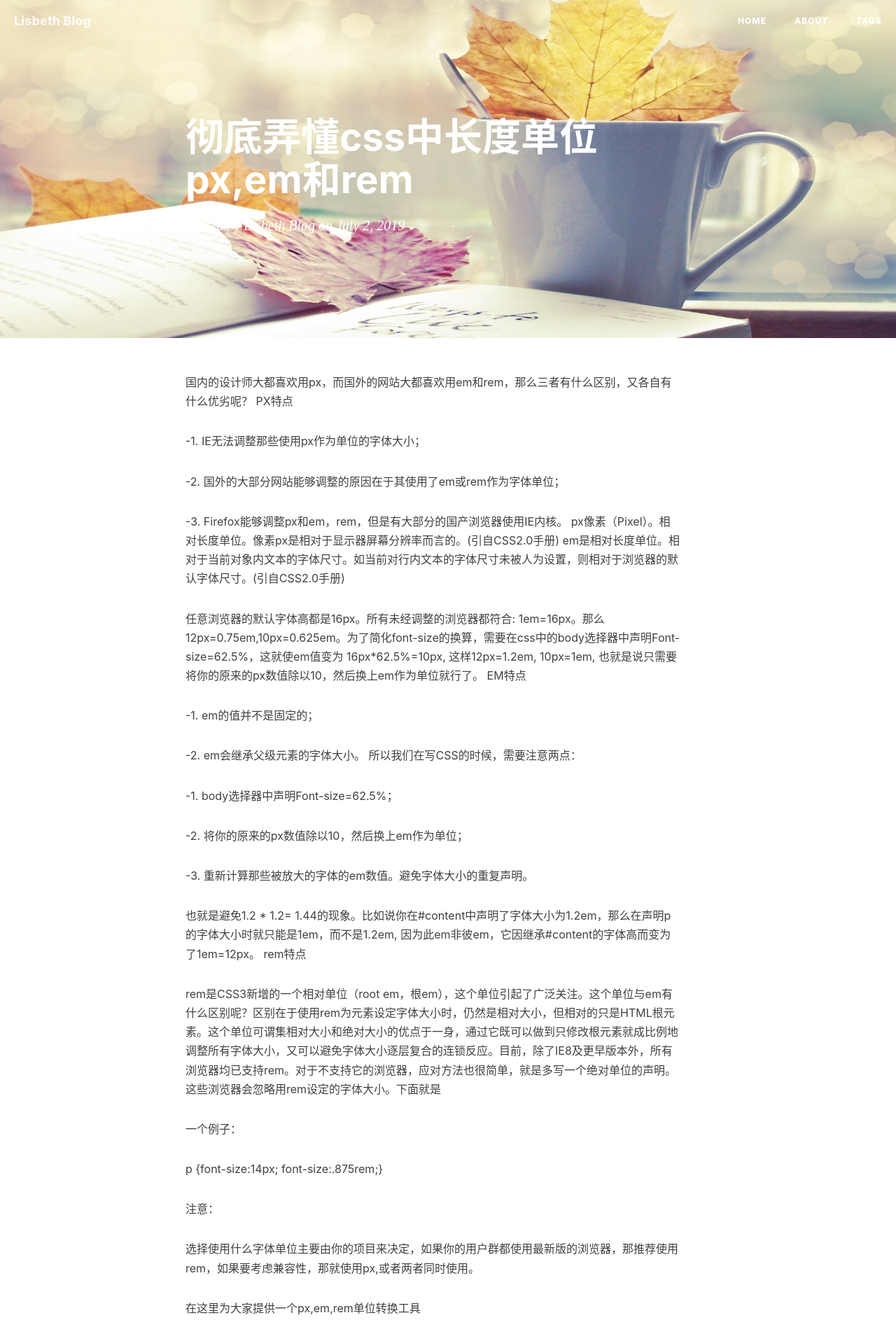
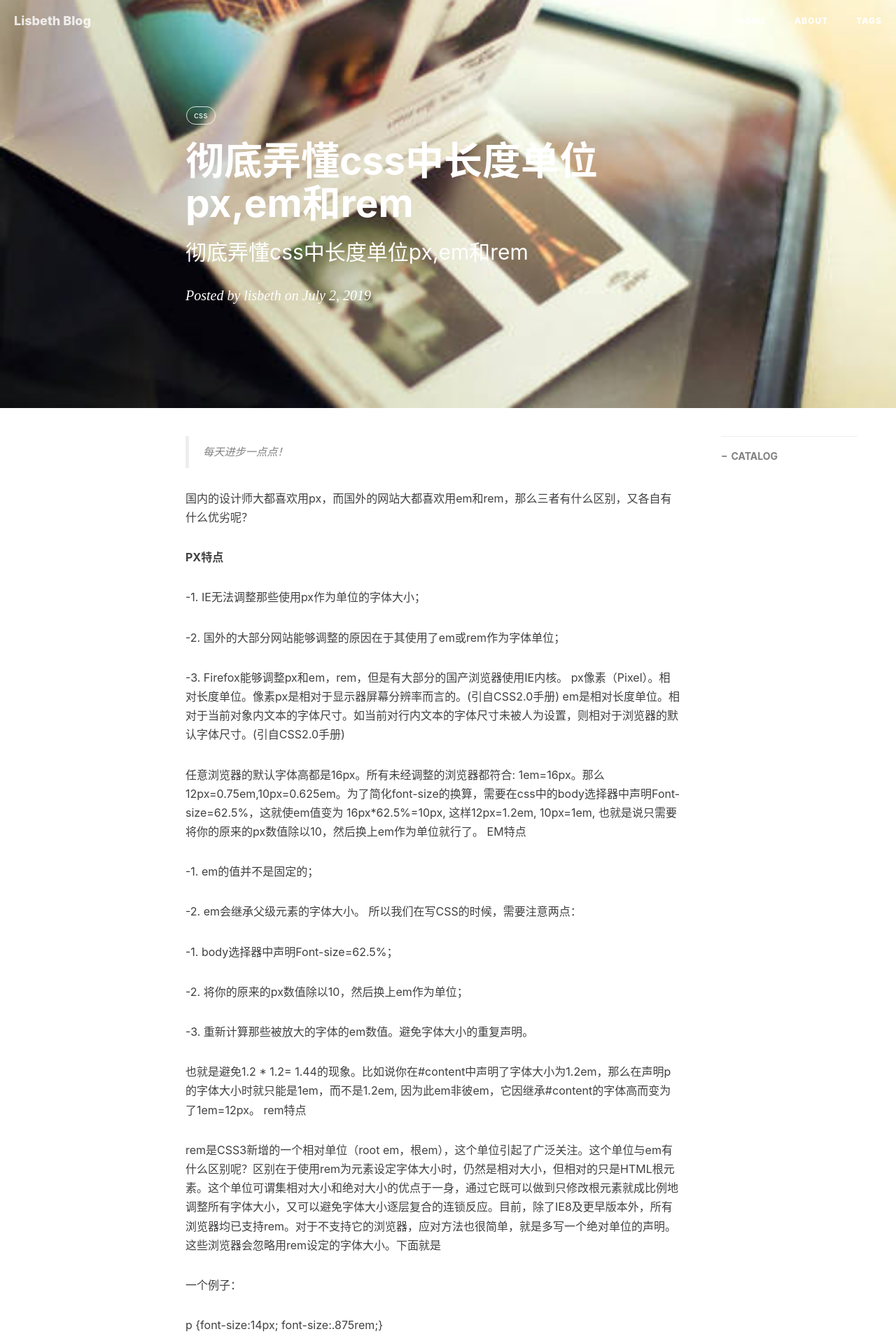
Before and after one commit to lisbeth0720/lisbeth0720.github.io, a Jekyll site: the page built from _posts/2019-07-02-彻底弄懂css中长度单位px,em和rem.md, in a window 1280 px wide. Shown: the top 1916 px of the page at 70% size. Built offline with Jekyll 4.4.1, drawn with Linux system fonts in a browser that asks for light colours; nearby versions of some CDN libraries; our own code applies the rules of GitHub Pages for plain Markdown files; comment, search, counter and statistics services are not loaded.

Commit message:
Update 2019-07-02-彻底弄懂css中长度单位px,em和rem.md

```diff
--- a/_posts/2019-07-02-彻底弄懂css中长度单位px,em和rem.md
+++ b/_posts/2019-07-02-彻底弄懂css中长度单位px,em和rem.md
@@ -1,5 +1,19 @@
+---
+layout:     post
+title:     彻底弄懂css中长度单位px,em和rem
+subtitle:    "彻底弄懂css中长度单位px,em和rem"
+date:       2019-07-02
+author:     lisbeth
+header-img: img/post_04.jpg
+catalog: true
+tags:
+    - css
+---
+>每天进步一点点！
+
 国内的设计师大都喜欢用px，而国外的网站大都喜欢用em和rem，那么三者有什么区别，又各自有什么优劣呢？
-PX特点
+
+**PX特点**
 
 -1. IE无法调整那些使用px作为单位的字体大小；
 
```
